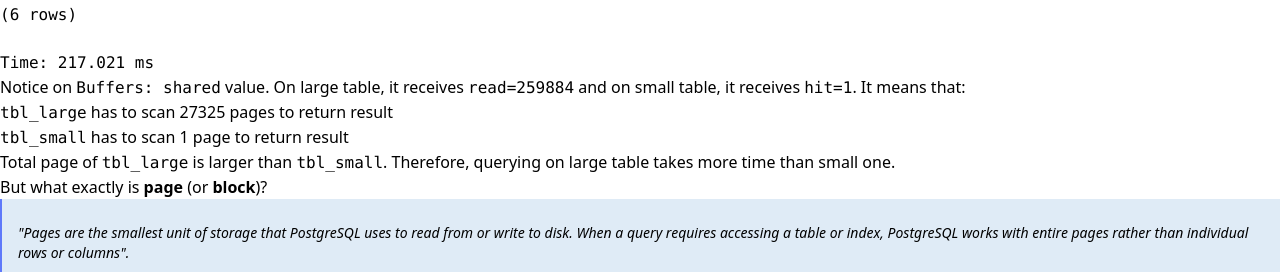
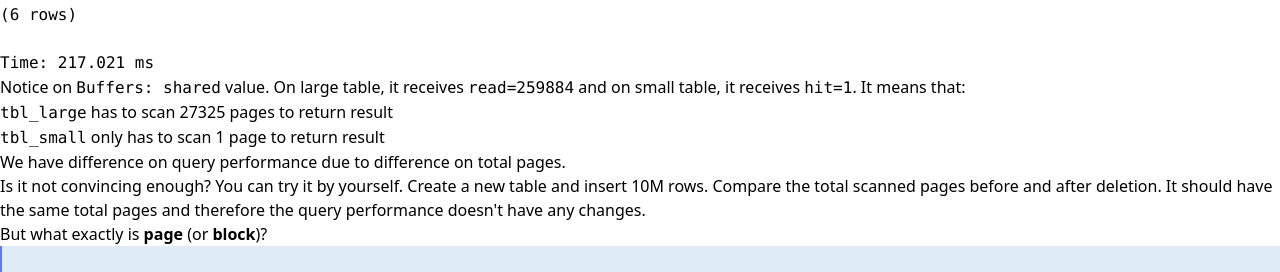
Before and after one commit to sonht1109/my-blogs, a Next.js app: page /posts/241010-which-factor-that-mostly-affect-query-performance in a window 1280 px wide. Shown: the part 2560-2832 px from the top of the page. Built offline with nearby package versions, Linux system fonts and the light colour scheme.

Commit message:
update: 241010

```diff
--- a/src/pages/posts/241010-which-factor-that-mostly-affect-query-performance.mdx
+++ b/src/pages/posts/241010-which-factor-that-mostly-affect-query-performance.mdx
@@ -175,9 +175,11 @@ Time: 217.021 ms
 
 Notice on `Buffers: shared` value. On large table, it receives `read=259884` and on small table, it receives `hit=1`. It means that:
 - `tbl_large` has to scan 27325 pages to return result
-- `tbl_small` has to scan 1 page to return result
+- `tbl_small` only has to scan 1 page to return result
 
-Total page of `tbl_large` is larger than `tbl_small`. Therefore, querying on large table takes more time than small one.
+We have difference on query performance due to difference on total pages.
+
+Is it not convincing enough? You can try it by yourself. Create a new table and insert 10M rows. Compare the total scanned pages before and after deletion. It should have the same total pages and therefore the query performance doesn't have any changes.
 
 But what exactly is **page** (or **block**)?
 
```
